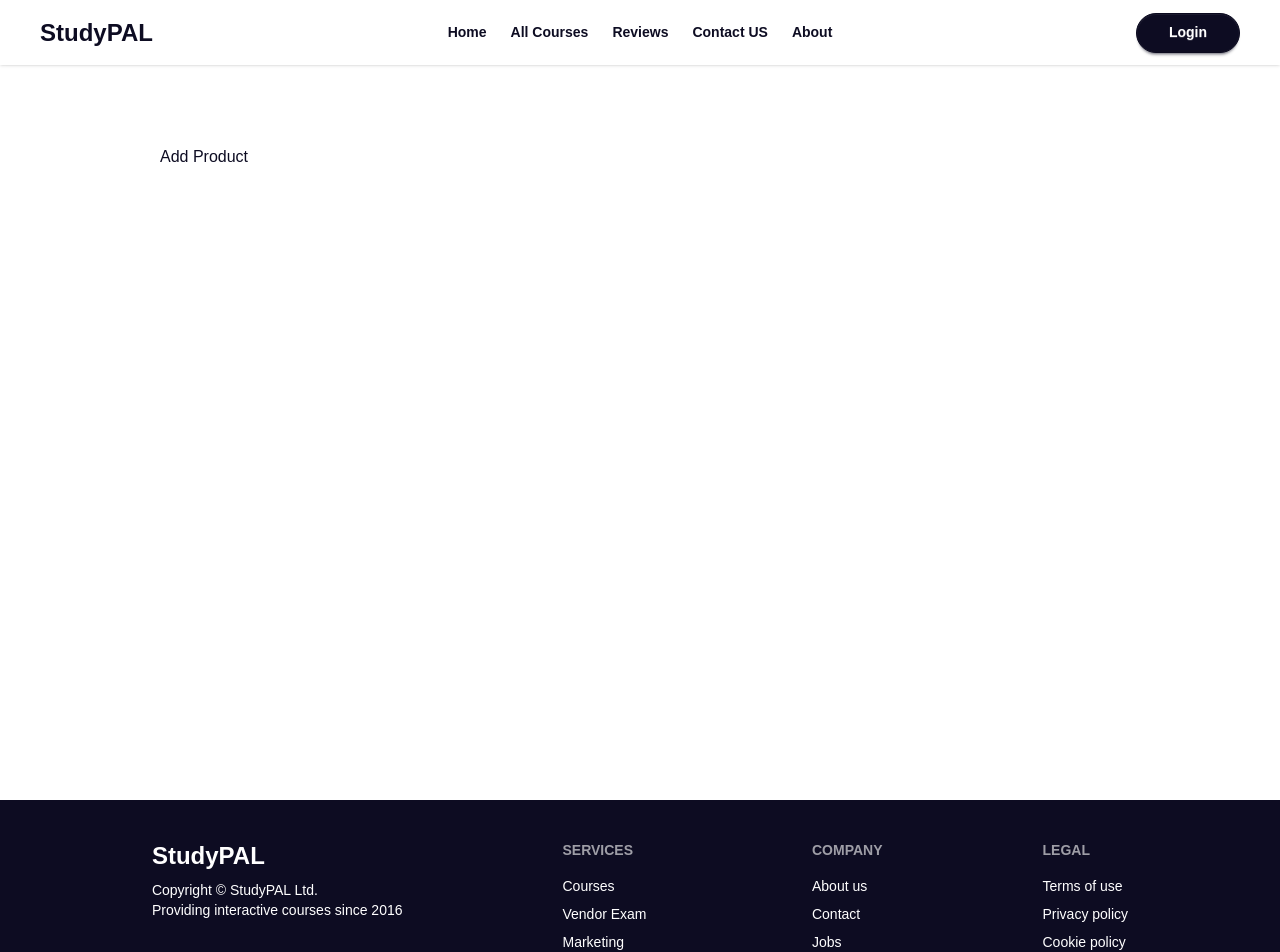
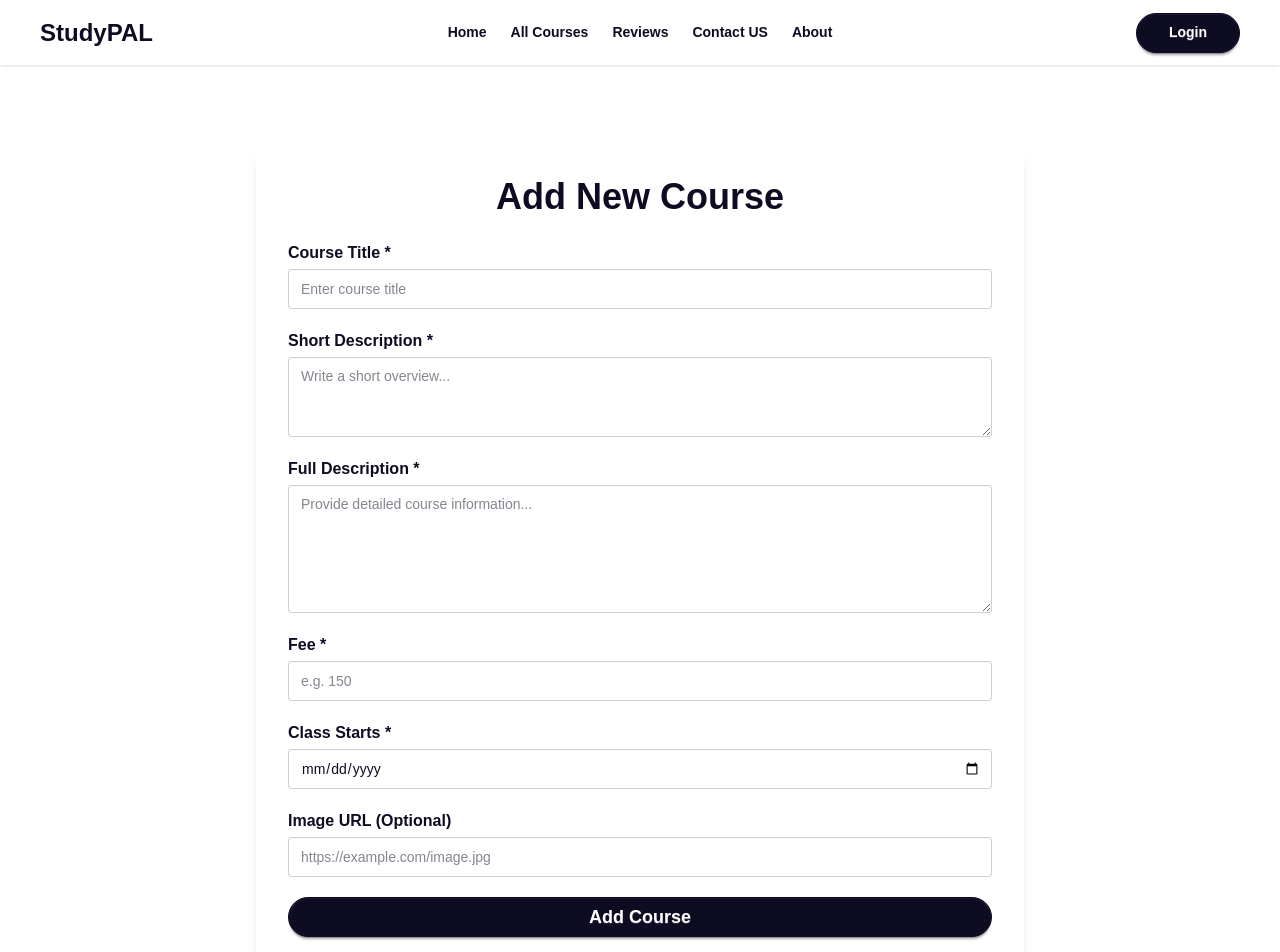
Before and after one commit to moinulhasan45777/StudyPal-Client-NextJS, a Next.js app: page /add-courses in a window 1280 px wide. Shown: the top 952 px of the page. Built offline with nearby package versions, Linux system fonts and the light colour scheme; no server answers.

Commit message:
Added Add Course Page

```diff
--- a/package.json
+++ b/package.json
@@ -14,7 +14,8 @@
     "lucide-react": "^0.555.0",
     "next": "16.0.4",
     "react": "19.2.0",
-    "react-dom": "19.2.0"
+    "react-dom": "19.2.0",
+    "react-toastify": "^11.0.5"
   },
   "devDependencies": {
     "@tailwindcss/postcss": "^4",
--- a/src/app/add-courses/page.jsx
+++ b/src/app/add-courses/page.jsx
@@ -1,5 +1,132 @@
-import React from "react";
+"use client";
 
+import { useState } from "react";
+import { toast } from "react-toastify";
 export default function page() {
-  return <div>Add Product</div>;
+  const [dateError, setDateError] = useState("");
+  const handleSubmit = async (e) => {
+    e.preventDefault();
+    const form = e.target;
+    const title = form.title.value;
+    const shortDescription = form.shortDescription.value;
+    const fullDescription = form.fullDescription.value;
+    const fee = form.fee.value;
+    const classStarts = form.classStarts.value;
+    const image = form.image.value;
+
+    const currentDate = new Date();
+
+    if (currentDate > new Date(classStarts)) {
+      setDateError("Please select a valid Date!");
+      return;
+    }
+
+    const newCourse = {
+      title,
+      shortDescription,
+      fullDescription,
+      fee,
+      classStarts,
+      image,
+    };
+    await fetch("http://localhost:4500/add-course", {
+      method: "POST",
+      headers: { "Content-Type": "application/json" },
+      body: JSON.stringify(newCourse),
+    })
+      .then(async (res) => await res.json())
+      .then(() => {
+        toast.success("Successfully Added the Course!");
+        form.reset();
+      })
+      .catch((error) => alert(error.message));
+  };
+  return (
+    <div className="max-w-3xl mx-auto bg-white p-8 shadow-lg rounded-2xl mt-10">
+      <h1 className="text-4xl font-black mb-6 text-center">Add New Course</h1>
+
+      <form className="space-y-5" onSubmit={handleSubmit}>
+        {/* Title */}
+        <div>
+          <label className="block font-semibold mb-1">Course Title *</label>
+          <input
+            required
+            type="text"
+            placeholder="Enter course title"
+            className="input input-bordered w-full"
+            name="title"
+          />
+        </div>
+
+        {/* Short Description */}
+        <div>
+          <label className="block font-semibold mb-1">
+            Short Description *
+          </label>
+          <textarea
+            required
+            placeholder="Write a short overview..."
+            className="textarea textarea-bordered w-full"
+            name="shortDescription"
+          ></textarea>
+        </div>
+
+        {/* Full Description */}
+        <div>
+          <label className="block font-semibold mb-1">Full Description *</label>
+          <textarea
+            required
+            placeholder="Provide detailed course information..."
+            className="textarea textarea-bordered w-full h-32"
+            name="fullDescription"
+          ></textarea>
+        </div>
+
+        {/* Fee */}
+        <div>
+          <label className="block font-semibold mb-1">Fee *</label>
+          <input
+            required
+            type="number"
+            placeholder="e.g. 150"
+            className="input input-bordered w-full"
+            name="fee"
+          />
+        </div>
+
+        {/* Class Starts */}
+        <div>
+          <label className="block font-semibold mb-1">Class Starts *</label>
+          <input
+            required
+            type="date"
+            className="input input-bordered w-full"
+            name="classStarts"
+            onFocus={() => setDateError("")}
+          />
+          {dateError && (
+            <p className="mt-1 text-sm font-bold text-red-800">{dateError}</p>
+          )}
+        </div>
+
+        {/* Image URL (Optional) */}
+        <div>
+          <label className="block font-semibold mb-1">
+            Image URL (Optional)
+          </label>
+          <input
+            type="text"
+            placeholder="https://example.com/image.jpg"
+            className="input input-bordered w-full"
+            name="image"
+          />
+        </div>
+
+        {/* Submit */}
+        <button className="btn btn-primary w-full text-white rounded-3xl text-lg py-2 hover:bg-secondary transition">
+          Add Course
+        </button>
+      </form>
+    </div>
+  );
 }
--- a/src/app/layout.jsx
+++ b/src/app/layout.jsx
@@ -3,7 +3,7 @@ import "./globals.css";
 import Navbar from "@/components/Navbar";
 import Footer from "@/components/Footer";
 import { ClerkProvider } from "@clerk/nextjs";
-
+import { ToastContainer } from "react-toastify";
 const geistSans = Geist({
   variable: "--font-geist-sans",
   subsets: ["latin"],
@@ -35,6 +35,18 @@ export default function RootLayout({ children }) {
           </div>
         </ClerkProvider>
         <Footer></Footer>
+        <ToastContainer
+          position="top-right"
+          autoClose={5000}
+          hideProgressBar={false}
+          newestOnTop={false}
+          closeOnClick={false}
+          rtl={false}
+          pauseOnFocusLoss
+          draggable
+          pauseOnHover
+          theme="light"
+        />
       </body>
     </html>
   );
```
Also changed, not shown: 1 other file (tests, documents, lock files or other folders).
